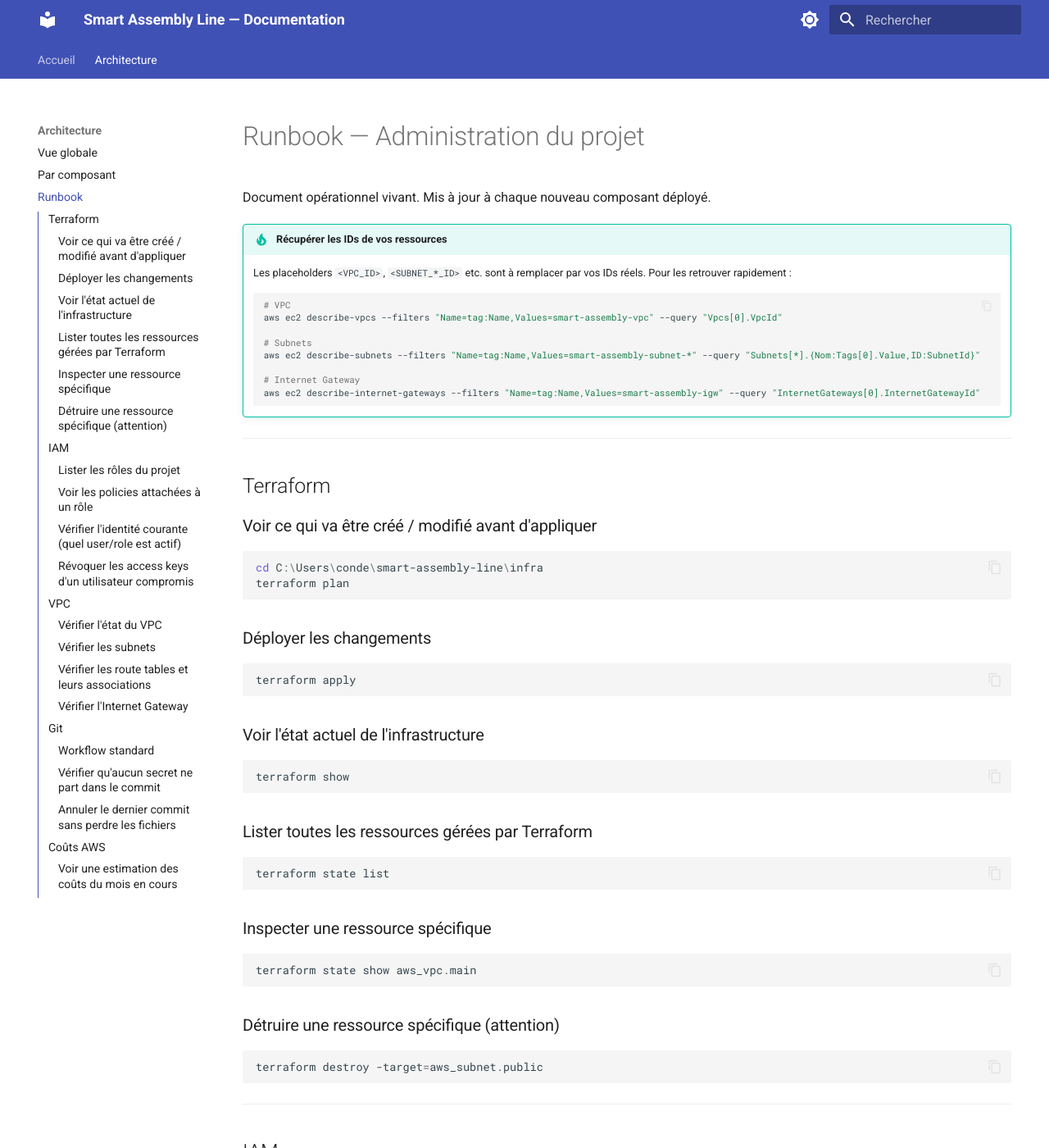
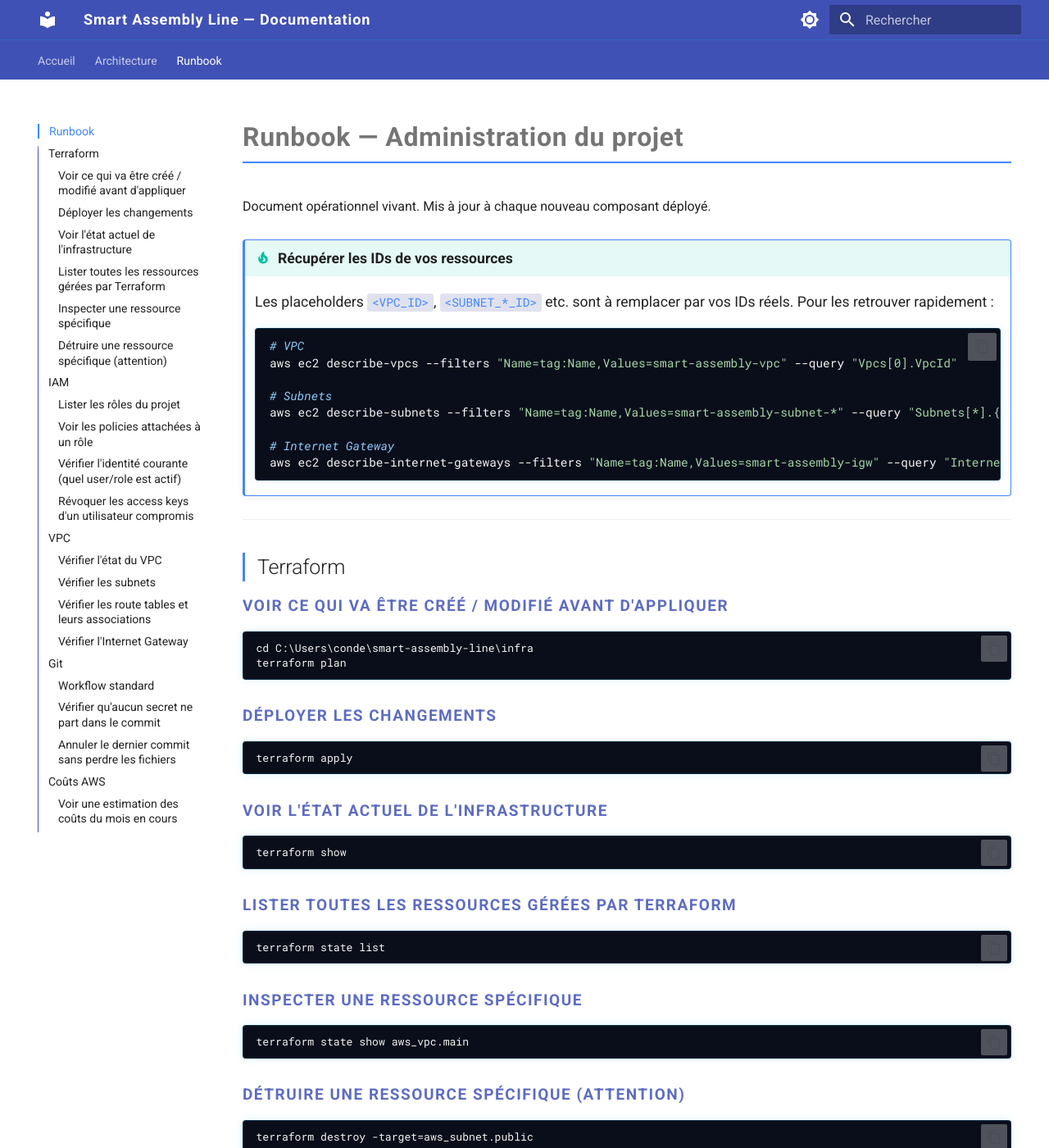
Before and after one commit to lansanconde/smart-assembly-line, an MkDocs documentation site: the page built from docs/runbook/index.md, in a window 1280 px wide and 1400 px high. Shown: the whole window at 82% size. Built offline with MkDocs 1.6.1 and Material for MkDocs 9.7.7, drawn with Linux system fonts in a browser that asks for light colours.

Commit message:
feat(s3): doc architecture S3 data lake + CSS theme

```diff
--- /dev/null
+++ b/docs/stylesheets/extra.css
@@ -0,0 +1,175 @@
+/* ============================================================
+   Smart Assembly Line — Custom Theme
+   Industrie 4.0 / Dark Tech / Précision industrielle
+   ============================================================ */
+
+/* --- Palette & variables custom --- */
+:root {
+  --md-primary-fg-color:        #1a237e;  /* Indigo profond */
+  --md-primary-fg-color--light: #3949ab;
+  --md-primary-fg-color--dark:  #0d1642;
+  --md-accent-fg-color:         #00b0ff;  /* Bleu électrique */
+
+  --sal-border:     #00b0ff33;
+  --sal-glow:       #00b0ff22;
+  --sal-code-bg:    #0a0e1a;
+  --sal-tag-bg:     #1a237e22;
+}
+
+/* --- Navigation — barre latérale épurée --- */
+.md-nav__title {
+  font-size: 0.7rem;
+  letter-spacing: 0.12em;
+  text-transform: uppercase;
+  color: var(--md-accent-fg-color);
+  font-weight: 700;
+}
+
+.md-nav__link--active {
+  border-left: 2px solid var(--md-accent-fg-color);
+  padding-left: 0.6rem;
+  color: var(--md-accent-fg-color) !important;
+}
+
+/* --- Header — ligne de précision --- */
+.md-header {
+  border-bottom: 1px solid var(--sal-border);
+  backdrop-filter: blur(8px);
+}
+
+.md-header__title {
+  letter-spacing: 0.05em;
+  font-weight: 600;
+}
+
+/* --- Contenu principal --- */
+.md-content h1 {
+  border-bottom: 2px solid var(--md-accent-fg-color);
+  padding-bottom: 0.4rem;
+  font-weight: 700;
+  letter-spacing: 0.02em;
+}
+
+.md-content h2 {
+  border-left: 3px solid var(--md-accent-fg-color);
+  padding-left: 0.75rem;
+  margin-top: 2rem;
+}
+
+.md-content h3 {
+  color: var(--md-primary-fg-color--light);
+  font-size: 0.95rem;
+  text-transform: uppercase;
+  letter-spacing: 0.08em;
+  font-weight: 600;
+}
+
+/* --- Blocs de code — style terminal industriel --- */
+.md-typeset pre {
+  background: var(--sal-code-bg) !important;
+  border: 1px solid var(--sal-border);
+  border-radius: 4px;
+  box-shadow: 0 0 12px var(--sal-glow);
+}
+
+.md-typeset code {
+  background: var(--sal-tag-bg);
+  border-radius: 3px;
+  font-size: 0.82em;
+  padding: 0.1em 0.4em;
+  color: var(--md-accent-fg-color);
+}
+
+pre code {
+  color: #f5f5f5 !important;
+}
+
+.md-typeset pre > code {
+  color: #f5f5f5 !important;
+  background: transparent !important;
+}
+
+.highlight span,
+.highlight span.k,
+.highlight span.kd,
+.highlight span.nb,
+.highlight span.nv,
+.highlight span.o,
+.highlight span.p,
+.highlight span.s,
+.highlight span.s1,
+.highlight span.s2,
+.highlight span.m,
+.highlight span.c,
+.highlight span.c1 {
+  color: #f5f5f5 !important;
+}
+
+/* Commentaires — légèrement atténués mais lisibles */
+.highlight span.c,
+.highlight span.c1,
+.highlight span.cm {
+  color: #90caf9 !important;
+  font-style: italic;
+}
+
+/* Strings — vert clair */
+.highlight span.s,
+.highlight span.s1,
+.highlight span.s2 {
+  color: #a5d6a7 !important;
+}
+
+/* --- Tableaux — lisibilité --- */
+.md-typeset table:not([class]) {
+  border: 1px solid var(--sal-border);
+  border-radius: 4px;
+  overflow: hidden;
+  font-size: 0.85rem;
+}
+
+.md-typeset table:not([class]) th {
+  background: var(--md-primary-fg-color);
+  color: #ffffff;
+  letter-spacing: 0.06em;
+  font-size: 0.78rem;
+  text-transform: uppercase;
+}
+
+.md-typeset table:not([class]) tr:hover {
+  background: var(--sal-glow);
+}
+
+/* --- Admonitions — signalétique industrielle --- */
+.md-typeset .admonition,
+.md-typeset details {
+  border-radius: 4px;
+  border-left-width: 3px;
+  font-size: 0.88rem;
+}
+
+.md-typeset .admonition.tip,
+.md-typeset details.tip {
+  border-color: var(--md-accent-fg-color);
+}
+
+/* --- Pied de page --- */
+.md-footer {
+  border-top: 1px solid var(--sal-border);
+  font-size: 0.75rem;
+  letter-spacing: 0.04em;
+}
+
+/* --- Tags / badges inline --- */
+.md-typeset strong {
+  color: var(--md-primary-fg-color--light);
+}
+
+/* --- Mermaid diagrams — fond neutre --- */
+.mermaid {
+  background: #f8f9fa;
+  border: 1px solid var(--sal-border);
+  border-radius: 4px;
+  padding: 1rem;
+  text-align: center;
+}
--- a/mkdocs.yml
+++ b/mkdocs.yml
@@ -2,6 +2,9 @@
 site_description: Système IoT industriel AWS — Ligne d'assemblage aérospatiale intelligente
 site_author: Lansana CONDÉ
 docs_dir: docs
+
+extra_css:
+  - stylesheets/extra.css
 
 theme:
   name: material
@@ -49,4 +52,4 @@
   - Architecture:
     - Vue globale: architecture/global.md
     - Par composant: architecture/components.md
-    - Runbook: runbook/index.md
+  - Runbook: runbook/index.md
```
Also changed, not shown: docs/architecture/components.md (+83 -25 lines).
